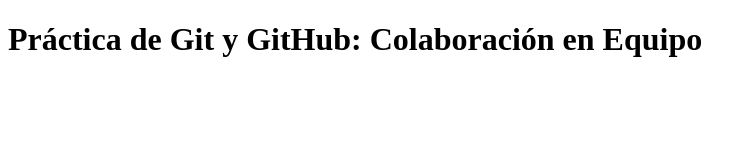
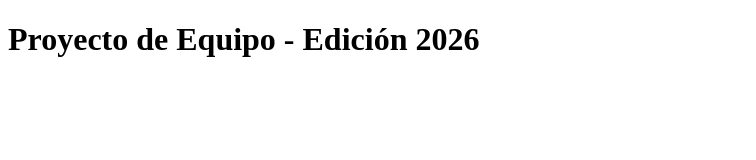
Before and after one commit to Daviiid07/Practica-Grupal, a plain HTML site: page index.html in a window 1280 px wide. Shown: the whole page, without its empty margins (0-756 px from the left). Drawn offline with Linux system fonts and the light colour scheme.

Commit message:
Mejorar titulo

```diff
--- a/index.html
+++ b/index.html
@@ -6,6 +6,6 @@
         <title>Index</title>
     </head>
     <body>
-        <h1>Práctica de Git y GitHub: Colaboración en Equipo</h1>
+        <h1>Proyecto de Equipo - Edición 2026</h1>
     </body>
 </html>
```
